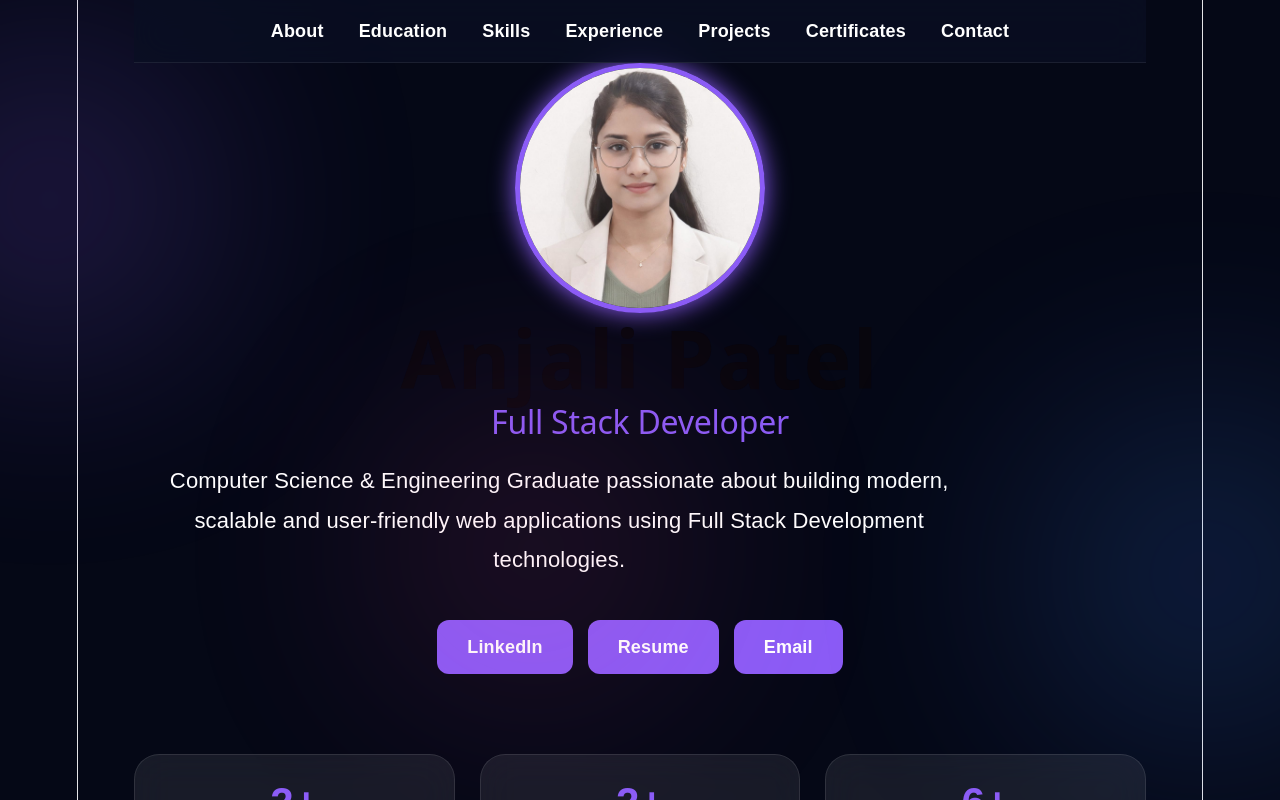
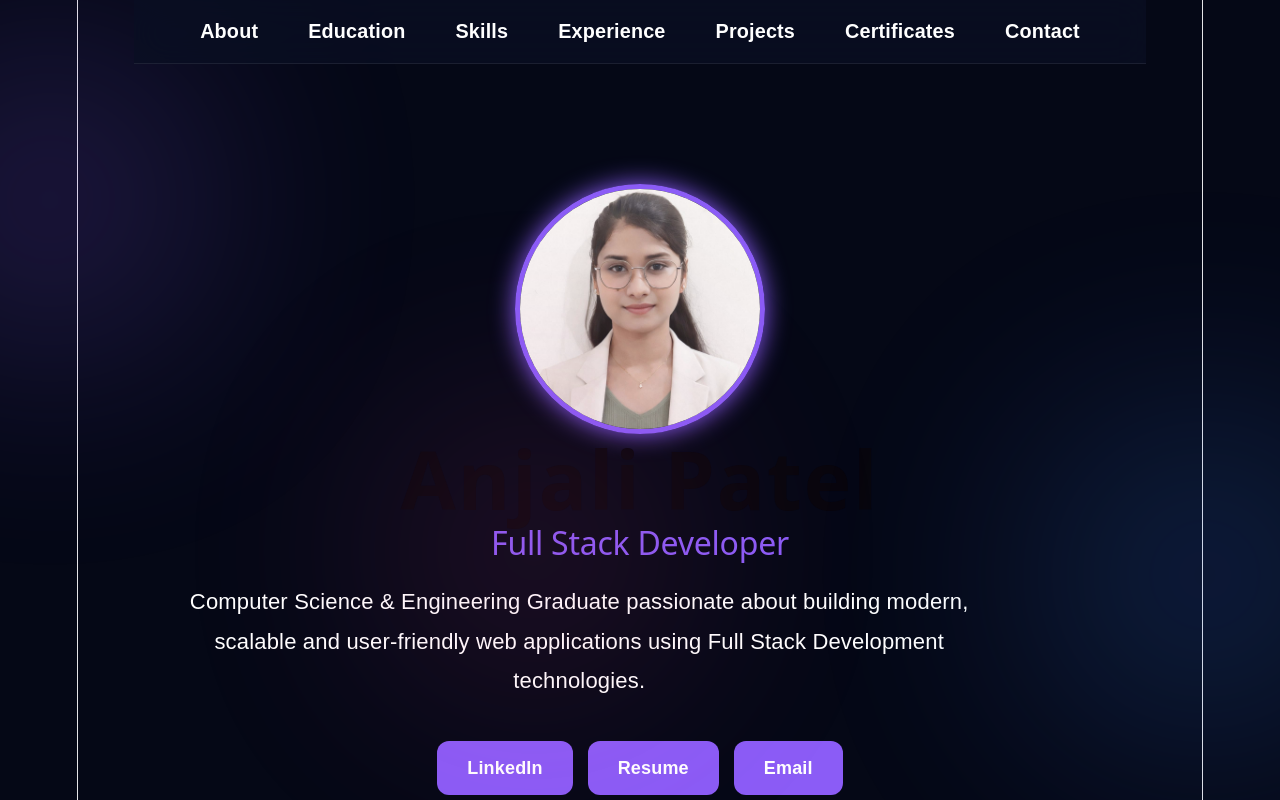
Before and after one commit to anjalipatel-tech/anjali-portfolio, a React (Vite) app: page / in a window 1280 px wide. Shown: the top 800 px of the page. Built offline with nearby package versions, Linux system fonts and the light colour scheme.

Commit message:
Updated mobile navbar

```diff
--- a/src/App.css
+++ b/src/App.css
@@ -75,34 +75,38 @@ NAVBAR
   top: 0;
   z-index: 1000;
 
-  background: rgba(10, 15, 35, .75);
+  background: rgba(10, 15, 35, 0.75);
   backdrop-filter: blur(18px);
 
+  width: 100%;
   padding: 18px 0;
 
-  border-bottom: 1px solid rgba(255, 255, 255, .08);
+  border-bottom: 1px solid rgba(255, 255, 255, 0.08);
 }
 
 .navbar ul {
-  list-style: none;
-
   display: flex;
   justify-content: center;
   align-items: center;
-  gap: 35px;
+  gap: 50px;
 
-  flex-wrap: wrap;
+  list-style: none;
+  margin: 0;
+  padding: 0;
 }
 
 .navbar a {
+  color: white;
   text-decoration: none;
-  color: white;
+  font-size: 1.1rem;
   font-weight: 600;
-
-  transition: .3s ease;
+  transition: 0.3s;
 }
 
-.navbar a:hover
+.navbar a:hover {
+  color: #9b6cff;
+}
+
 /* =========================
 HERO SECTION
 ========================= */
@@ -768,3 +772,96 @@ MOBILE RESPONSIVE
     font-size: 18px;
   }
 }
+
+.menu-icon {
+  display: none;
+  font-size: 30px;
+  color: white;
+  cursor: pointer;
+}
+
+@media (max-width:768px){
+
+  .menu-icon{
+    display:block;
+    font-size:35px;
+    color:white;
+    cursor:pointer;
+    text-align:right;
+    padding:15px 25px;
+  }
+
+  .nav-links{
+    display:none !important;
+
+    position:fixed;
+    top:80px;
+    right:20px;
+
+    width:220px;
+
+    background:rgba(10,15,35,0.95);
+    backdrop-filter:blur(20px);
+
+    border-radius:15px;
+    padding:20px;
+
+    flex-direction:column;
+    align-items:center;
+
+    gap:20px;
+
+    z-index:9999;
+
+    box-shadow:0 0 25px rgba(138,92,246,.4);
+  }
+
+  .nav-links.active{
+    display:flex !important;
+    -webkit-tap-highlight-color: rgba(139,92,246,.3);
+  transition:all .25s ease;
+  }
+
+  .nav-links li{
+    width:100%;
+    text-align:center;
+  }
+
+ .nav-links a{
+  display:block;
+  width:100%;
+
+  padding:12px 15px;
+
+  color:white;
+  text-decoration:none;
+
+  border-radius:10px;
+
+  -webkit-tap-highlight-color: rgba(139,92,246,.3);
+
+  transition:all .25s ease;
+}
+
+.nav-links a:hover{
+  background:linear-gradient(
+    90deg,
+    rgba(139,92,246,.25),
+    rgba(59,130,246,.15)
+  );
+
+  color:#ffffff;
+
+  transform:translateX(10px);
+
+  box-shadow:0 0 15px rgba(139,92,246,.4);
+}
+
+.nav-links a:active{
+  background:rgba(139,92,246,.25);
+
+  transform:translateX(8px) scale(.97);
+
+  box-shadow:0 0 15px rgba(139,92,246,.4);
+}
+}
--- a/src/App.jsx
+++ b/src/App.jsx
@@ -1,3 +1,4 @@
+import { useState } from "react";
 import "./App.css";
 
 import profile from "./assets/Your Photo.png";
@@ -19,6 +20,7 @@ import internship2 from "./assets/Internship2.jpeg";
 import resume from "./assets/resume.pdf";
 
 function App() {
+  const [menuOpen, setMenuOpen] = useState(false);
   return (
     <div className="container">
 
@@ -29,16 +31,61 @@ function App() {
       {/* Navbar */}
 
       <nav className="navbar">
-        <ul>
-          <li><a href="#about">About</a></li>
-          <li><a href="#education">Education</a></li>
-          <li><a href="#skills">Skills</a></li>
-          <li><a href="#experience">Experience</a></li>
-          <li><a href="#projects">Projects</a></li>
-          <li><a href="#certificates">Certificates</a></li>
-          <li><a href="#contact">Contact</a></li>
-        </ul>
-      </nav>
+
+  <div
+    className="menu-icon"
+    onClick={() => setMenuOpen(!menuOpen)}
+  >
+    ☰
+  </div>
+
+  <ul className={menuOpen ? "nav-links active" : "nav-links"}>
+
+  <li>
+    <a href="#about" onClick={() => setMenuOpen(false)}>
+      About
+    </a>
+  </li>
+
+  <li>
+    <a href="#education" onClick={() => setMenuOpen(false)}>
+      Education
+    </a>
+  </li>
+
+  <li>
+    <a href="#skills" onClick={() => setMenuOpen(false)}>
+      Skills
+    </a>
+  </li>
+
+  <li>
+    <a href="#experience" onClick={() => setMenuOpen(false)}>
+      Experience
+    </a>
+  </li>
+
+  <li>
+    <a href="#projects" onClick={() => setMenuOpen(false)}>
+      Projects
+    </a>
+  </li>
+
+  <li>
+    <a href="#certificates" onClick={() => setMenuOpen(false)}>
+      Certificates
+    </a>
+  </li>
+
+  <li>
+    <a href="#contact" onClick={() => setMenuOpen(false)}>
+      Contact
+    </a>
+  </li>
+
+</ul>
+
+</nav>
 
       {/* Hero Section */}
 
```
